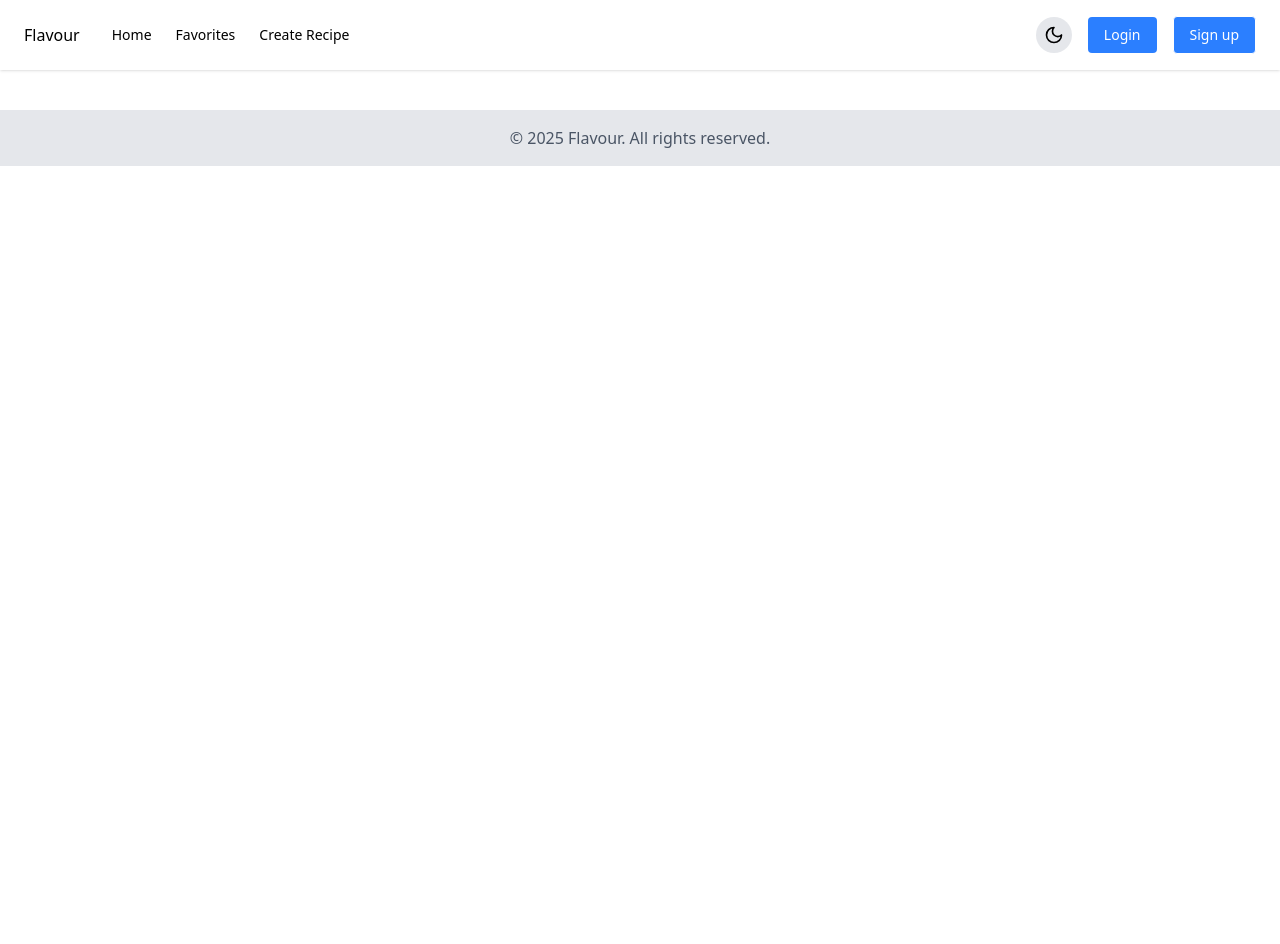
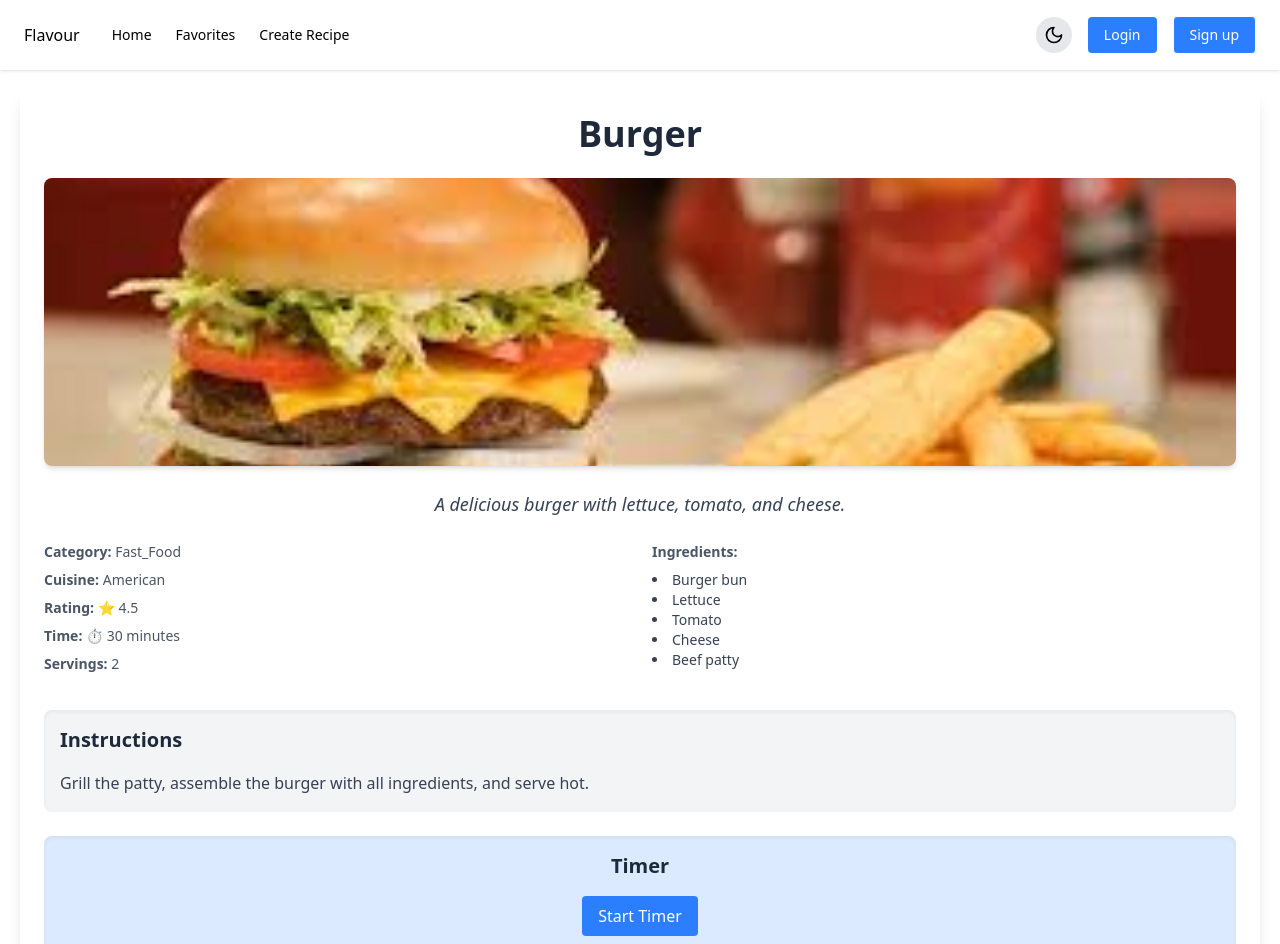
Before and after one commit to Kirushnabalan/Recipe-Web, a React (Vite) app: page /recipe/1 in a window 1280 px wide. Shown: the top 944 px of the page. Before the commit the page ends 800 px from the top, so only its background shows below. Built offline with nearby package versions, Linux system fonts and the light colour scheme.

Commit message:
each card function work properly

```diff
--- a/src/App.jsx
+++ b/src/App.jsx
@@ -5,6 +5,7 @@ import Home from "./pages/Home";
 import Favorites from "./pages/Favorites";
 import CreateRecipe from "./pages/CreateRecipe";
 import PageFooter from "./commponents/PageFooter";
+import Rescipe from "./commponents/rescipe/[id]/Rescipe";
 
 
 function App() {
@@ -16,6 +17,7 @@ function App() {
         <Route path="/" element={<Home />} />
         <Route path="/favorites" element={<Favorites />} />
         <Route path="/create-recipe" element={<CreateRecipe />} />
+        <Route path="/recipe/:id" element={<Rescipe />} />
       </Routes>
       </div>
       <PageFooter />
--- a/src/assets/assets.js
+++ b/src/assets/assets.js
@@ -50,7 +50,7 @@ export const recipes = [
       description: "Fragrant rice with spicy marinated chicken.",
       ingredients: ["Chicken", "Basmati rice", "Yogurt", "Spices", "Onions"],
       instructions: "Marinate chicken, cook rice, layer and cook on low flame.",
-      time: "1 hour",
+      time: "60 minutes",
       servings: 4,
       category: "Non_Veg",
       cuisine: "Indian",
@@ -106,7 +106,7 @@ export const recipes = [
       description: "Rich and spicy curry made with tender mutton pieces.",
       ingredients: ["Mutton", "Yogurt", "Onions", "Garlic", "Spices"],
       instructions: "Marinate mutton, cook with onions and spices till soft.",
-      time: "1 hour 20 minutes",
+      time: "80 minutes",
       servings: 4,
       category: "Non_Veg",
       cuisine: "Indian",
@@ -120,7 +120,7 @@ export const recipes = [
       description: "Soft and fluffy Indian flatbread.",
       ingredients: ["All-purpose flour", "Yeast", "Yogurt", "Salt", "Butter"],
       instructions: "Prepare dough, let it rise, roll and cook on tandoor or pan.",
-      time: "1 hour (including resting)",
+      time: "60 minutes(including resting)",
       servings: 4,
       category: "Veg",
       cuisine: "Indian",
--- a/src/commponents/Foods.jsx
+++ b/src/commponents/Foods.jsx
@@ -10,7 +10,6 @@ const Foods = () => {
     const handleClick = (id) => {
         navigate(`/recipe/${id}`);
     };
-
 
     return (
         <div className="container mx-auto p-4">
@@ -26,7 +25,7 @@ const Foods = () => {
                             src={recipe.image}
                             alt={recipe.title}
                         />
-                        <h2 className="text-lg font-semibold mb-2">{recipe.name}</h2>
+                        <h2 className="text-lg font-semibold text-black mb-2">{recipe.name}</h2>
                         <p className="text-sm text-gray-600 mb-2">
                             Category: {recipe.category}
                         </p>
--- /dev/null
+++ b/src/commponents/rescipe/[id]/Rescipe.jsx
@@ -0,0 +1,127 @@
+import React, { useContext, useState, useEffect } from "react";
+import { useParams } from "react-router-dom";
+import { AppContext } from "../../../contest/AppContext"; // Corrected path
+
+const Rescipe = () => {
+    const { id } = useParams();
+    const { recipes } = useContext(AppContext);
+
+    // Find the recipe by ID
+    const recipe = recipes.find((recipe) => recipe.id === Number(id));
+
+    // Timer state
+    const [timeLeft, setTimeLeft] = useState(null);
+    const [isTimerRunning, setIsTimerRunning] = useState(false);
+
+    // Convert recipe time to seconds
+    const convertTimeToSeconds = (time) => {
+        const [minutes] = time.split(" ");
+        return parseInt(minutes, 10) * 60;
+    };
+
+    // Start the timer
+    const startTimer = () => {
+        const totalSeconds = convertTimeToSeconds(recipe.time);
+        setTimeLeft(totalSeconds);
+        setIsTimerRunning(true);
+    };
+
+    // Stop the timer
+    const stopTimer = () => {
+        setIsTimerRunning(false);
+    };
+
+    // Timer countdown logic
+    useEffect(() => {
+        if (isTimerRunning && timeLeft > 0) {
+            const timer = setInterval(() => {
+                setTimeLeft((prevTime) => prevTime - 1);
+            }, 1000);
+            return () => clearInterval(timer);
+        } else if (timeLeft === 0) {
+            setIsTimerRunning(false);
+            alert("Time's up!");
+        }
+    }, [isTimerRunning, timeLeft]);
+
+    // Reset timer when recipe ID changes
+    useEffect(() => {
+        setTimeLeft(null);
+        setIsTimerRunning(false);
+    }, [id]);
+
+    // Format time for display
+    const formatTime = (seconds) => {
+        const minutes = Math.floor(seconds / 60);
+        const remainingSeconds = seconds % 60;
+        return `${minutes}:${remainingSeconds < 10 ? "0" : ""}${remainingSeconds}`;
+    };
+
+    return (
+        <div className="container mx-auto p-6 bg-white shadow-lg rounded-lg">
+            <h1 className="text-4xl font-bold text-center text-gray-800 mb-6">{recipe.name}</h1>
+            <img
+                className="w-full h-72 object-cover rounded-lg mb-6 shadow-md"
+                src={recipe.image}
+                alt={recipe.name}
+            />
+            <p className="text-lg text-gray-700 mb-6 italic text-center">{recipe.description}</p>
+            <div className="grid grid-cols-1 md:grid-cols-2 gap-6 mb-6">
+                <div>
+                    <p className="text-sm text-gray-600 mb-2">
+                        <strong>Category:</strong> {recipe.category}
+                    </p>
+                    <p className="text-sm text-gray-600 mb-2">
+                        <strong>Cuisine:</strong> {recipe.cuisine}
+                    </p>
+                    <p className="text-sm text-gray-600 mb-2">
+                        <strong>Rating:</strong> ⭐ {recipe.rating}
+                    </p>
+                    <p className="text-sm text-gray-600 mb-2">
+                        <strong>Time:</strong> ⏱ {recipe.time}
+                    </p>
+                    <p className="text-sm text-gray-600 mb-2">
+                        <strong>Servings:</strong> {recipe.servings}
+                    </p>
+                </div>
+                <div>
+                    <p className="text-sm text-gray-600 mb-4">
+                        <strong>Ingredients:</strong>
+                        <ul className="list-disc list-inside mt-2">
+                            {recipe.ingredients.map((ingredient, index) => (
+                                <li key={index} className="text-gray-700">{ingredient}</li>
+                            ))}
+                        </ul>
+                    </p>
+                </div>
+            </div>
+            <div className="bg-gray-100 p-4 rounded-lg shadow-inner mb-6">
+                <h2 className="text-xl font-semibold text-gray-800 mb-4">Instructions</h2>
+                <p className="text-gray-700 leading-relaxed">{recipe.instructions}</p>
+            </div>
+            <div className="bg-blue-100 p-4 rounded-lg shadow-inner text-center">
+                <h2 className="text-xl font-semibold text-gray-800 mb-4">Timer</h2>
+                {isTimerRunning ? (
+                    <>
+                        <p className="text-2xl font-bold text-gray-800">{formatTime(timeLeft)}</p>
+                        <button
+                            onClick={stopTimer}
+                            className="bg-red-500 text-white px-4 py-2 rounded hover:bg-red-600 mt-4"
+                        >
+                            Stop Timer
+                        </button>
+                    </>
+                ) : (
+                    <button
+                        onClick={startTimer}
+                        className="bg-blue-500 text-white px-4 py-2 rounded hover:bg-blue-600"
+                    >
+                        Start Timer
+                    </button>
+                )}
+            </div>
+        </div>
+    );
+};
+
+export default Rescipe;
```
